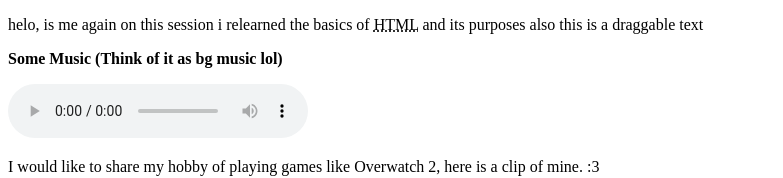
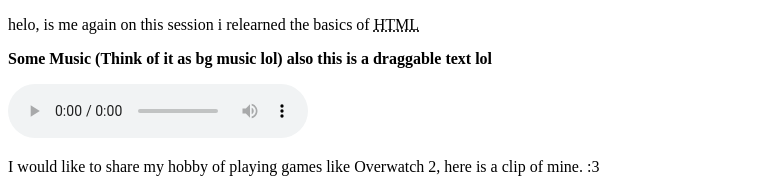
Before and after one commit to ALN055/S04, a plain HTML site: page index.html in a window 1280 px wide. Shown: the top 178 px of the page, without its empty margins (0-783 px from the left). Drawn offline with Linux system fonts and the light colour scheme.

Commit message:
Draggable Text change

```diff
--- a/index.html
+++ b/index.html
@@ -20,9 +20,9 @@
     </head>
     <body>
         <!-- Draggable text but needs some css to put it in a box or smthn-->
-        <p draggable="true"> helo, is me again on this session i relearned the basics of
-            <abbr title="Hypertext Markup Language">HTML</abbr> and its purposes also this is a draggable text  </p>
-            <p> <strong>Some Music &#40;Think of it as bg music lol&#41;</p> </strong>
+        <p > helo, is me again on this session i relearned the basics of
+            <abbr title="Hypertext Markup Language">HTML</abbr> </p>
+            <p draggable="true"> <strong>Some Music &#40;Think of it as bg music lol&#41; also this is a draggable text lol</p> </strong>
             <!---Auto Looping BGM i guess-->
             <audio controls loop>
                 <source src="Soft Heavy Hands _ Mood2Go4.mp3" type="audio/mpeg">
```
